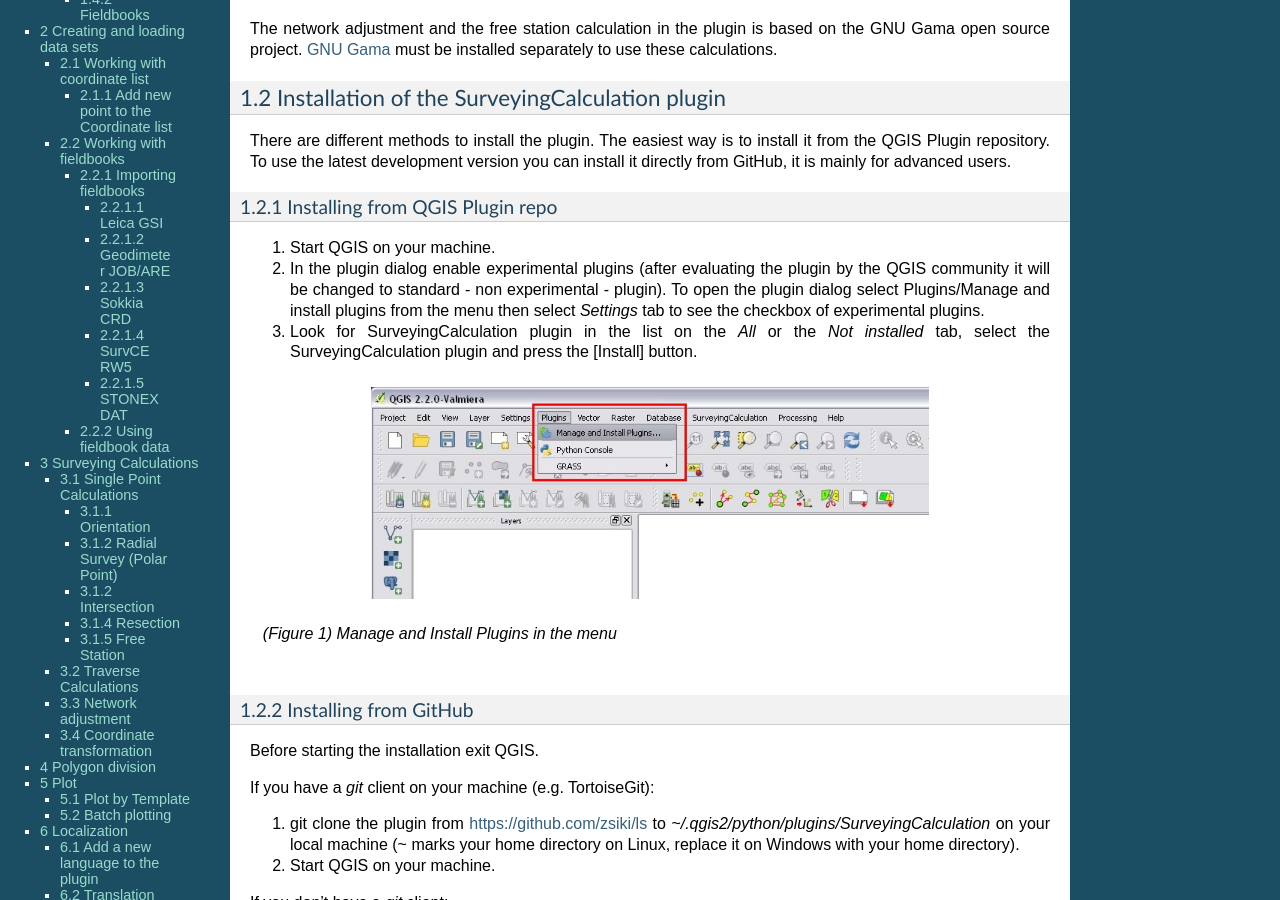
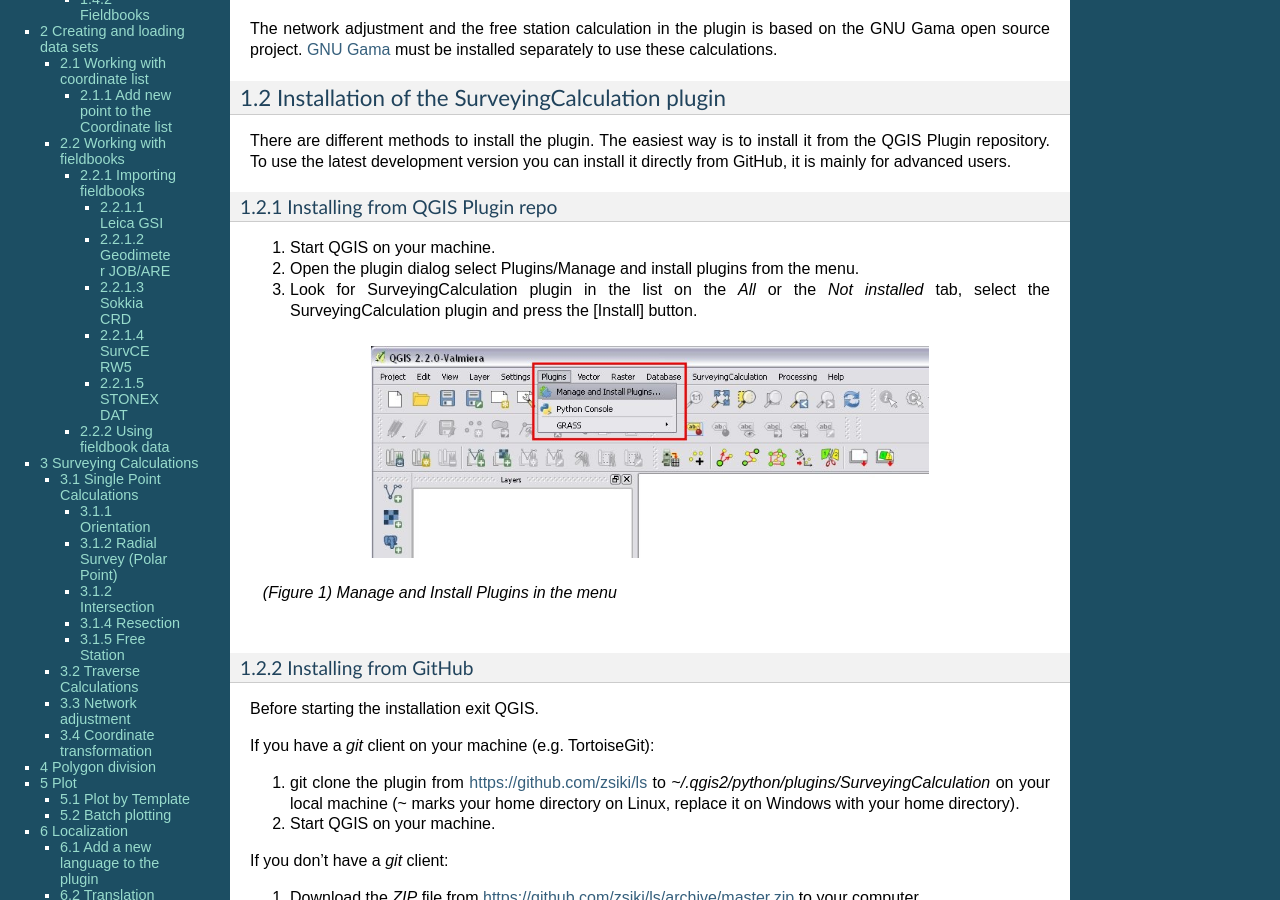
Before and after one commit to zsiki/ls, a Sphinx documentation site: the page built from doc/source/usersguide.rst, in a window 1280 px wide and 900 px high, scrolled down 467 px. Built offline with Sphinx 7.4.7, drawn with Linux system fonts in a browser that asks for light colours.

Commit message:
update users guide for stabil version

```diff
--- a/doc/source/usersguide.rst
+++ b/doc/source/usersguide.rst
@@ -45,7 +45,7 @@
 ++++++++++++++++++++++++++++++++++++++
 
 #. Start QGIS on your machine.
-#. In the plugin dialog enable experimental plugins (after evaluating the plugin by the QGIS community it will be changed to standard - non experimental - plugin). To open the plugin dialog select :mnu:`Plugins/Manage and install plugins` from the menu then select *Settings* tab to see the checkbox of experimental plugins.
+#. Open the plugin dialog select :mnu:`Plugins/Manage and install plugins` from the menu.
 #. Look for SurveyingCalculation plugin in the list on the *All* or the *Not installed* tab, select the SurveyingCalculation plugin and press the :btn:`[Install]` button.
 
 .. figure:: images/u01.png
```
